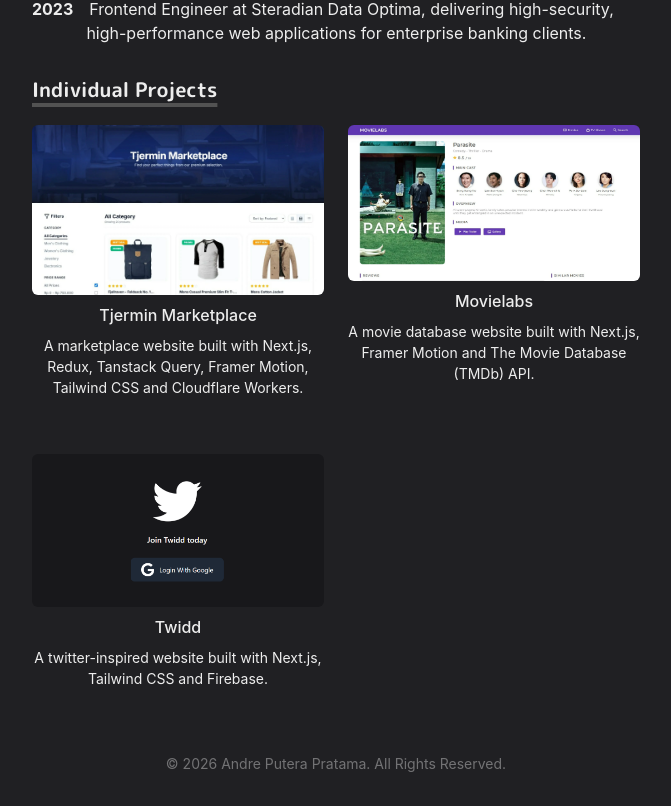
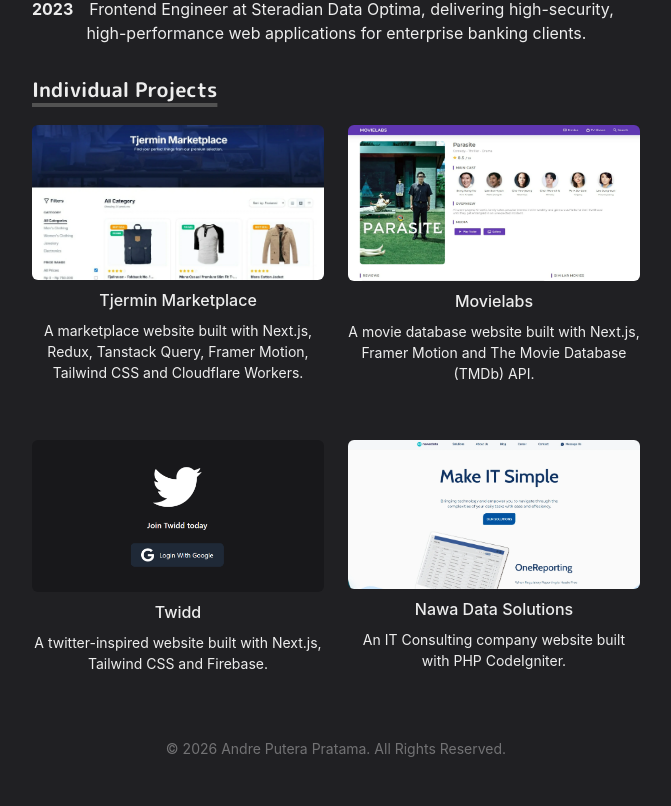
Before and after one commit to andrepp97/andrepp-homepage, a React (Vite) app: page / in a window 1280 px wide. Shown: the part 844-1650 px from the top of the page, without its empty margins (304-975 px from the left). Built offline with nearby package versions, Linux system fonts and the light colour scheme.

Commit message:
27/09/2026 Changes - Remove unused code on App - Assets adjustment

```diff
--- a/src/App.jsx
+++ b/src/App.jsx
@@ -1,10 +1,7 @@
 import {
   Box,
-  Button,
   Container,
-  Flex,
   Heading,
-  Link,
   SimpleGrid,
   useColorModeValue,
 } from "@chakra-ui/react";
@@ -16,7 +13,6 @@ import {
   GridItem,
   SocialLinks,
 } from "./components";
-import { IoLogoGithub, IoLogoInstagram, IoLogoLinkedin } from "react-icons/io";
 import { timeline, projects } from "./constants";
 import profileAndre from "./assets/images/andre.webp";
 
--- a/src/constants/index.js
+++ b/src/constants/index.js
@@ -1,6 +1,7 @@
 import thumbMovielabs from "../assets/images/movielabs.webp";
 import thumbTwidd from "../assets/images/twidd.png";
 import thumbTjermin from "../assets/images/tjermin.webp";
+import thumbNawadata from "../assets/images/nawadata.webp";
 
 export const timeline = [
   {
@@ -54,4 +55,12 @@ export const projects = [
     description:
       "A twitter-inspired website built with Next.js, Tailwind CSS and Firebase.",
   },
+  {
+    id: "nawadata",
+    href: "https://nawadata.com/",
+    title: "Nawa Data Solutions",
+    thumbnail: thumbNawadata,
+    description:
+      "An IT Consulting company website built with PHP CodeIgniter.",
+  },
 ];
```
Also changed, not shown: src/assets/images/nawadata.webp (added), src/assets/images/tjermin.webp.
